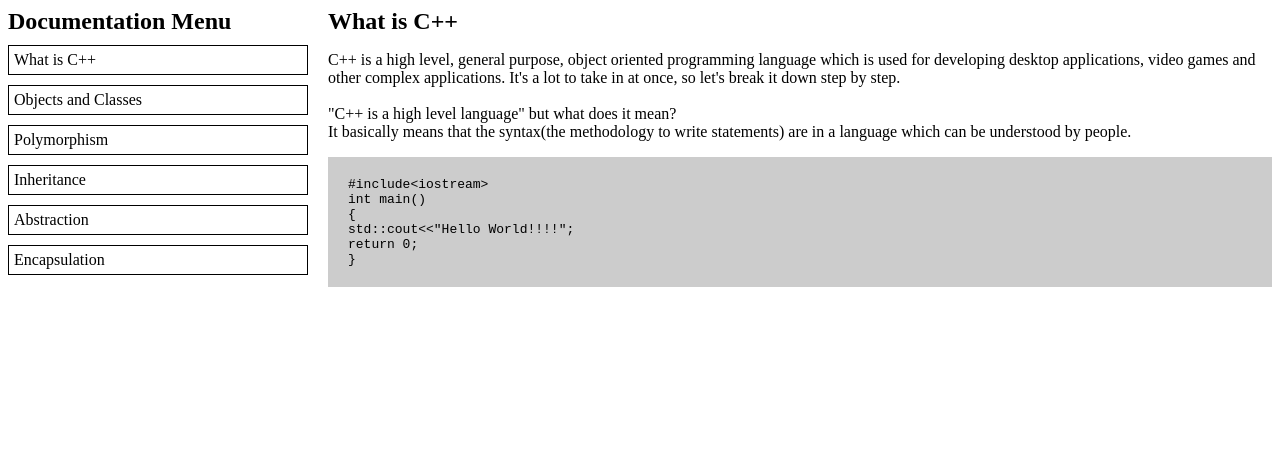
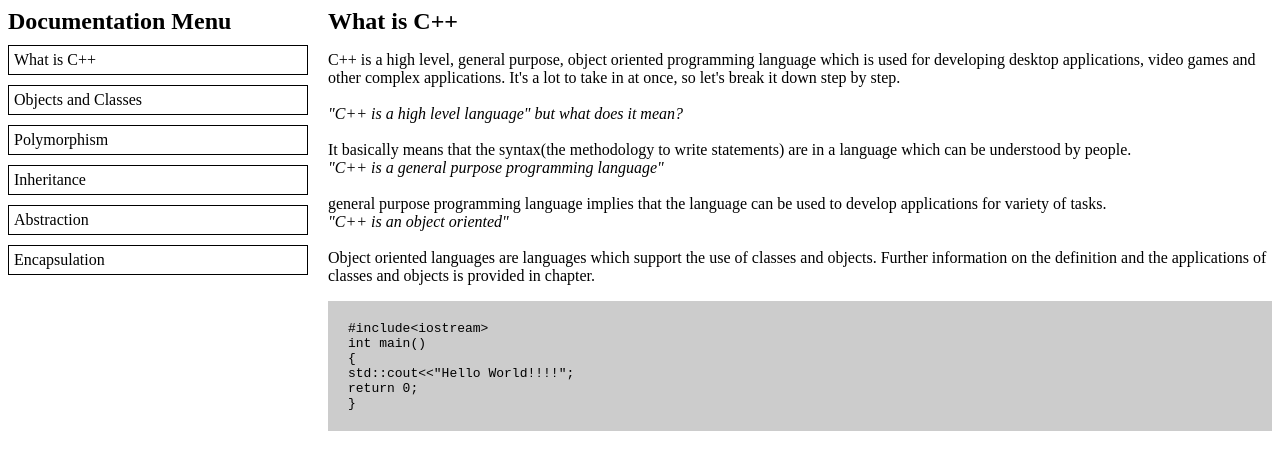
Before and after one commit to Verticraze/DocumentationWebsite, a plain HTML site: page index.html in a window 1280 px wide. Drawn offline with Linux system fonts and the light colour scheme.

Commit message:
Updated the contents of the introduction

```diff
--- a/index.html
+++ b/index.html
@@ -21,10 +21,17 @@
                             C++ is a high level, general purpose, object oriented programming language which is used for developing desktop applications,
                             video games and other complex applications. It's a lot to take in at once, so let's break it down step by step.<br><br>
 
-                            "C++ is a high level language" but what does it mean?<br>
+                            <i>"C++ is a high level language" but what does it mean?</i><br><br>
 
-                            It basically means that the syntax(the methodology to write statements) are in a language which can be understood by people.
+                            It basically means that the syntax(the methodology to write statements) are in a language which can be understood by people.<br>
 
+                            <i>"C++ is a general purpose programming language"</i><br><br>
+
+                            general purpose programming language implies that the language can be used to develop applications for variety of tasks.<br>
+
+                            <i>"C++ is an object oriented"</i><br><br>
+
+                            Object oriented languages are languages which support the use of classes and objects. Further information on the definition and the applications of classes and objects is provided in chapter.<br>
                     </p>
                     <code>
                         #include&lt;iostream&gt;
```
